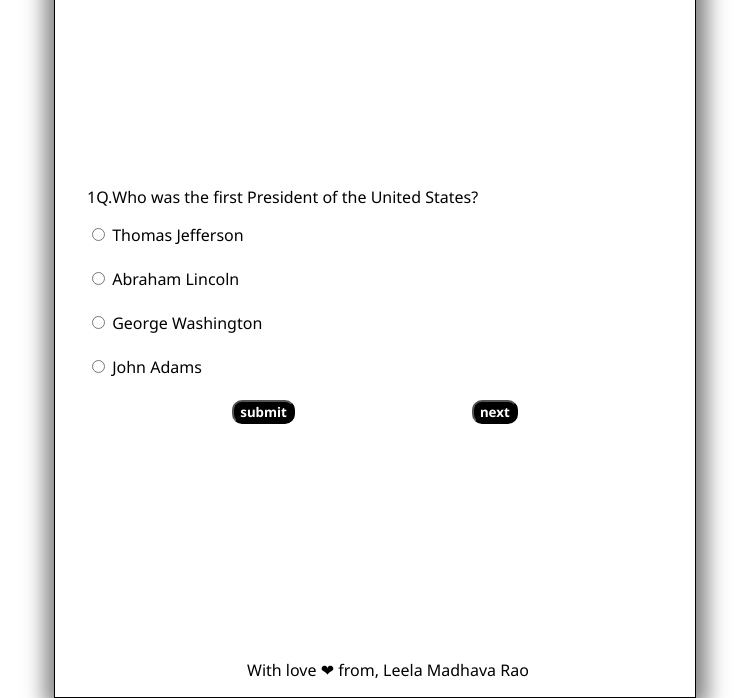
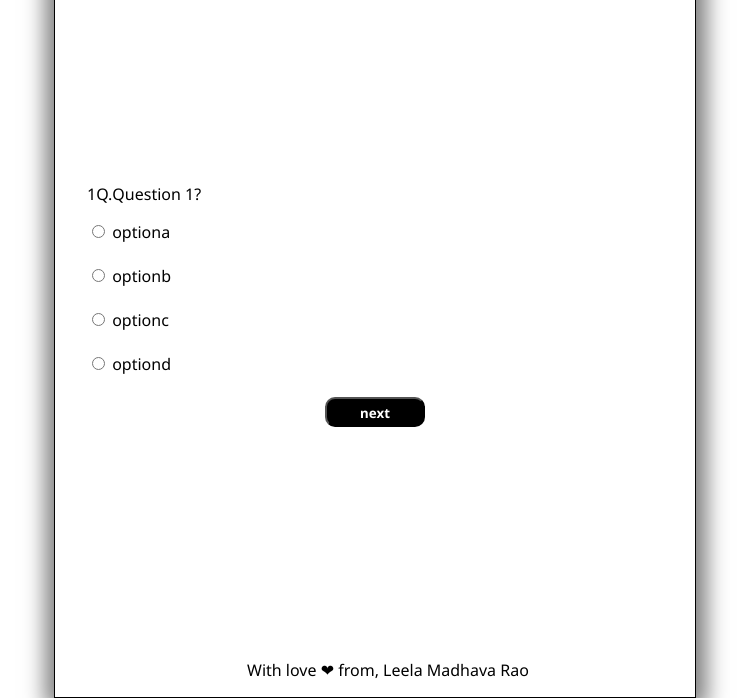
Before and after one commit to LeelaMadhavaRao/Tools, a plain HTML site: page Quiz/index.html in a window 1280 px wide. Shown: the part 103-801 px from the top of the page, without its empty margins (265-1016 px from the left). Drawn offline with Linux system fonts and the light colour scheme.

Commit message:
Quiz App js Structure

```diff
--- a/Quiz/index.css
+++ b/Quiz/index.css
@@ -31,10 +31,16 @@ body{
     font-weight: 400;
 }
 .header button{
-    width: 100px;
-    height: 30px;
+    width: 120px;
+    height: 40px;
     text-align: center;
     border: none;
     outline: none;
     border-radius: 10px;
 }
+.submit_next button{
+    width: 100px;
+    height: 30px;
+    padding: 5px;
+
+}
--- a/Quiz/index.html
+++ b/Quiz/index.html
@@ -5,30 +5,31 @@
     <meta name="viewport" content="width=device-width, initial-scale=1.0">
     <title>Quiz</title>
     <link rel="stylesheet" href="index.css">
+    <script src="./index.js"></script>
 </head>
 <body>
     <div class="Main" style="display: flex;flex-direction: column;justify-content: center;" >
         <div class="header" style="position: absolute;top: 0px;max-width: 640px;">
             <h1 style="margin-left: 5%;">Quiz</h1>
-            <button class="cu-p" onclick="ResetQuiz()" style="background-color: orange; font-weight: bolder;margin-right: 5%; cursor: pointer;">Reset Quiz</button>
+            <button class="cu-p" onclick="window.location.reload();" style="background-color: orange; font-weight: bolder;margin-right: 5%; cursor: pointer;">Restart Quiz</button>
         </div>
         <div class="question" style="display: flex;margin-left: 5%;">
-            <p>1Q.</p>
-            <p>Who was the first President of the United States?</p>
+            <p><span id="QuestionNo">1</span>Q.</p>
+            <p><span id="Question">Who was the first President of the United States?</span>?</p>
         </div>
         <div class="options" style="margin-left: 5%;">
-            <input id="a" type="radio">
-            <label for="a">Thomas Jefferson</label><br><br>
-            <input id="b" type="radio">
-            <label for="b">Abraham Lincoln</label><br><br>
-            <input id="c" type="radio">
-            <label for="c">George Washington</label><br><br>
-            <input id="d" type="radio">
-            <label for="d">John Adams</label><br><br>
+            <input id="a" type="radio" name="QuizApp">
+            <label for="a"><span id="Optiona">Thomas Jefferson</span></label><br><br>
+            <input id="b" type="radio" name="QuizApp">
+            <label for="b"><span id="Optionb">Abraham Lincoln</span></label><br><br>
+            <input id="c" type="radio" name="QuizApp">
+            <label for="c"><span id="Optionc">George Washington</span></label><br><br>
+            <input id="d" type="radio" name="QuizApp">
+            <label for="d"><span id="Optiond">John Adams</span></label><br><br>
         </div>
         <div class="submit_next" style="display: flex;justify-content:space-evenly;">
-            <button style="background-color: black;color: white;font-weight: bolder; border-radius: 10px;">submit</button>
-            <button style="background-color: black;color: white;font-weight: bolder; border-radius: 10px;">next</button>
+            <!-- <button style="background-color: black;color: white;font-weight: bolder; border-radius: 10px;">submit</button> -->
+            <button style="background-color: black;color: white;font-weight: bolder; border-radius: 10px;" id="Next_Button" onclick="NextQuestion()">next</button>
         </div>
         <p style="position: absolute; bottom: 0px; left: 40%;">With love ❤ from, Leela Madhava Rao</p>
 
--- /dev/null
+++ b/Quiz/index.js
@@ -0,0 +1,36 @@
+var Questions = [
+    {'Question':'Question 1','options':['optiona','optionb','optionc','optiond'],'answer':'optiona'},
+    {'Question':'Question 2','options':['optiona','optionb','optionc','optiond'],'answer':'optiona'},
+    {'Question':'Question 3','options':['optiona','optionb','optionc','optiond'],'answer':'optiona'},
+    {'Question':'Question 4','options':['optiona','optionb','optionc','optiond'],'answer':'optiona'},
+    {'Question':'Question 5','options':['optiona','optionb','optionc','optiond'],'answer':'optiona'},
+    {'Question':'Question 6','options':['optiona','optionb','optionc','optiond'],'answer':'optiona'},
+]
+var CurrentQuestion = 0;
+var Score = 0;
+
+function RenderQuestion(id){
+    id = Number(id);
+    if(id === Questions.length - 1){
+        alert("Reached Last Question!");
+        //Display Result
+        return;
+    }
+    document.getElementById('QuestionNo').innerHTML = id+1;
+    document.getElementById('Question').innerHTML = Questions[id].Question;
+    document.getElementById('Optiona').innerHTML = Questions[id].options[0];
+    document.getElementById('Optionb').innerHTML = Questions[id].options[1];
+    document.getElementById('Optionc').innerHTML = Questions[id].options[2];
+    document.getElementById('Optiond').innerHTML = Questions[id].options[3];
+    if(id === Questions.length - 2){
+        document.getElementById('Next_Button').innerHTML = 'Submit';
+    }
+    CurrentQuestion += 1;
+
+}
+function NextQuestion(){
+    RenderQuestion(CurrentQuestion);
+}
+setTimeout(()=>{
+    RenderQuestion(0);
+},300)
```
Also changed, not shown: index.html (+2 -2 lines).
